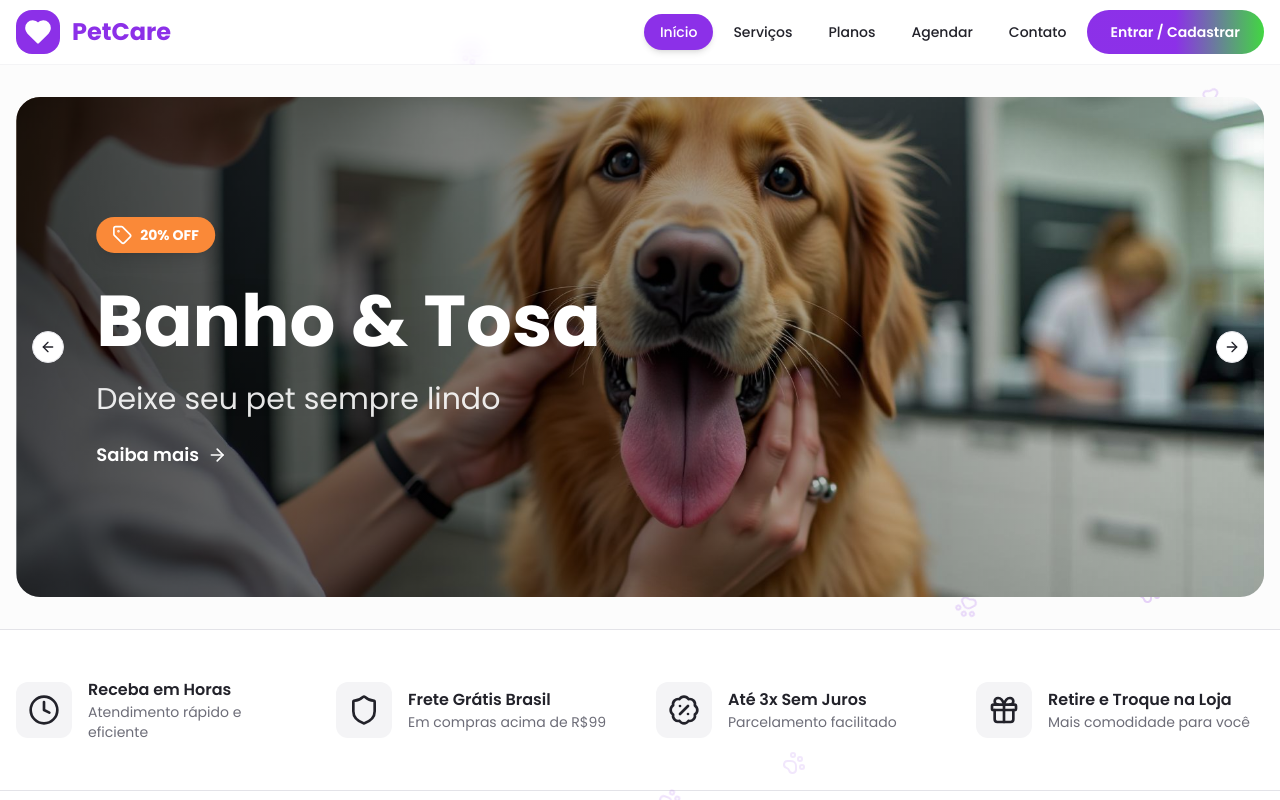
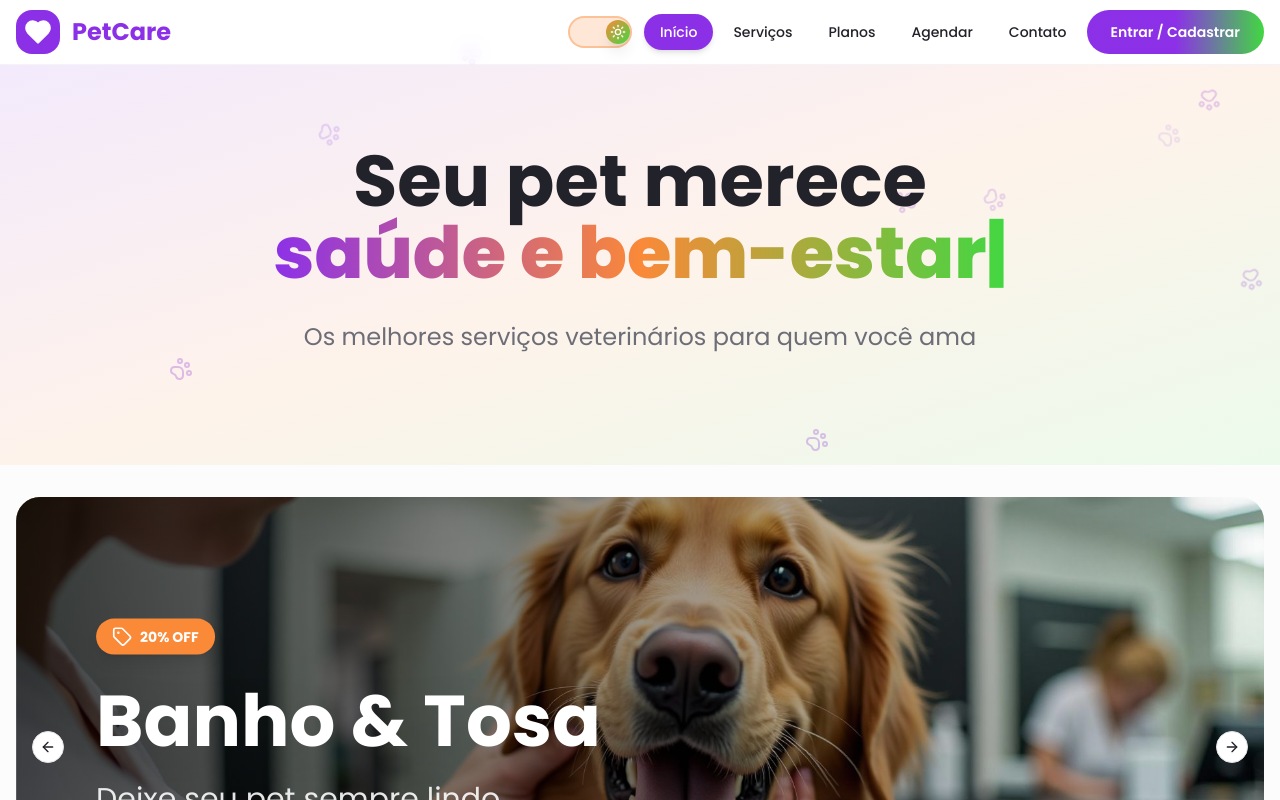
Before and after one commit to Meizolas/petcare10, a React (Vite) app: page / in a window 1280 px wide. Shown: the top 800 px of the page. Built offline with nearby package versions, Linux system fonts and the light colour scheme.

Commit message:
Add theme toggle and update preview

```diff
--- a/src/components/PetCareHeader.tsx
+++ b/src/components/PetCareHeader.tsx
@@ -5,6 +5,7 @@ import { useAuth } from '@/contexts/AuthContext';
 import { Button } from './ui/button';
 import { Avatar, AvatarImage, AvatarFallback } from './ui/avatar';
 import { supabase } from '@/integrations/supabase/client';
+import { ThemeToggle } from './ui/theme-toggle';
 
 export default function PetCareHeader() {
   const [isMenuOpen, setIsMenuOpen] = useState(false);
@@ -55,6 +56,7 @@ export default function PetCareHeader() {
           </Link>
 
           <nav className="hidden md:flex items-center space-x-1">
+            <ThemeToggle className="mr-2" />
             {navLinks.map((link) => (
               <Link
                 key={link.name}
--- /dev/null
+++ b/src/components/ui/theme-toggle.tsx
@@ -0,0 +1,75 @@
+"use client"
+
+import { useEffect, useState } from "react"
+import { Moon, Sun } from "lucide-react"
+import { cn } from "@/lib/utils"
+
+interface ThemeToggleProps {
+  className?: string
+}
+
+export function ThemeToggle({ className }: ThemeToggleProps) {
+  const [isDark, setIsDark] = useState(() => {
+    if (typeof window !== 'undefined') {
+      return document.documentElement.classList.contains('dark')
+    }
+    return false
+  })
+
+  useEffect(() => {
+    if (isDark) {
+      document.documentElement.classList.add('dark')
+      localStorage.setItem('theme', 'dark')
+    } else {
+      document.documentElement.classList.remove('dark')
+      localStorage.setItem('theme', 'light')
+    }
+  }, [isDark])
+
+  useEffect(() => {
+    const savedTheme = localStorage.getItem('theme')
+    if (savedTheme === 'dark') {
+      setIsDark(true)
+      document.documentElement.classList.add('dark')
+    }
+  }, [])
+
+  return (
+    <div
+      className={cn(
+        "flex w-16 h-8 p-1 rounded-full cursor-pointer transition-all duration-300 border-2",
+        isDark
+          ? "bg-primary/20 border-primary/40"
+          : "bg-secondary/20 border-secondary/40",
+        className
+      )}
+      onClick={() => setIsDark(!isDark)}
+      role="button"
+      tabIndex={0}
+      aria-label="Toggle theme"
+    >
+      <div className="flex justify-between items-center w-full relative">
+        <div
+          className={cn(
+            "flex justify-center items-center w-6 h-6 rounded-full transition-all duration-300 absolute",
+            isDark
+              ? "translate-x-0 bg-gradient-to-br from-primary to-primary-variant shadow-lg"
+              : "translate-x-8 bg-gradient-to-br from-secondary to-accent shadow-lg"
+          )}
+        >
+          {isDark ? (
+            <Moon
+              className="w-4 h-4 text-white"
+              strokeWidth={2}
+            />
+          ) : (
+            <Sun
+              className="w-4 h-4 text-white"
+              strokeWidth={2}
+            />
+          )}
+        </div>
+      </div>
+    </div>
+  )
+}
--- /dev/null
+++ b/src/components/ui/typewriter.tsx
@@ -0,0 +1,64 @@
+import { useEffect, useState } from "react"
+import { cn } from "@/lib/utils"
+
+interface TypewriterProps {
+  text: string[]
+  speed?: number
+  deleteSpeed?: number
+  waitTime?: number
+  className?: string
+  cursorChar?: string
+}
+
+export function Typewriter({
+  text,
+  speed = 100,
+  deleteSpeed = 50,
+  waitTime = 2000,
+  className,
+  cursorChar = "|"
+}: TypewriterProps) {
+  const [currentText, setCurrentText] = useState("")
+  const [currentIndex, setCurrentIndex] = useState(0)
+  const [isDeleting, setIsDeleting] = useState(false)
+  const [showCursor, setShowCursor] = useState(true)
+
+  useEffect(() => {
+    const cursorInterval = setInterval(() => {
+      setShowCursor((prev) => !prev)
+    }, 500)
+    return () => clearInterval(cursorInterval)
+  }, [])
+
+  useEffect(() => {
+    const currentWord = text[currentIndex]
+
+    const timeout = setTimeout(() => {
+      if (!isDeleting) {
+        if (currentText !== currentWord) {
+          setCurrentText(currentWord.slice(0, currentText.length + 1))
+        } else {
+          setTimeout(() => setIsDeleting(true), waitTime)
+        }
+      } else {
+        if (currentText === "") {
+          setIsDeleting(false)
+          setCurrentIndex((prev) => (prev + 1) % text.length)
+        } else {
+          setCurrentText(currentText.slice(0, -1))
+        }
+      }
+    }, isDeleting ? deleteSpeed : speed)
+
+    return () => clearTimeout(timeout)
+  }, [currentText, currentIndex, isDeleting, text, speed, deleteSpeed, waitTime])
+
+  return (
+    <span className={cn("inline-block", className)}>
+      {currentText}
+      <span className={cn("transition-opacity", showCursor ? "opacity-100" : "opacity-0")}>
+        {cursorChar}
+      </span>
+    </span>
+  )
+}
--- a/src/index.css
+++ b/src/index.css
@@ -82,43 +82,48 @@
   }
 
 .dark {
-  --background: 240 10% 8%;
-  --foreground: 0 0% 95%;
+  --background: 240 15% 10%;
+  --foreground: 0 0% 98%;
 
-  --card: 240 10% 12%;
-  --card-foreground: 0 0% 95%;
+  --card: 240 15% 12%;
+  --card-foreground: 0 0% 98%;
 
-  --popover: 240 10% 12%;
-  --popover-foreground: 0 0% 95%;
+  --popover: 240 15% 12%;
+  --popover-foreground: 0 0% 98%;
 
-  --primary: 270 80% 60%;
+  --primary: 270 80% 65%;
   --primary-foreground: 0 0% 100%;
-  --primary-glow: 270 100% 75%;
+  --primary-glow: 270 100% 80%;
+  --primary-variant: 280 75% 55%;
 
-  --secondary: 25 95% 65%;
+  --secondary: 25 95% 68%;
   --secondary-foreground: 0 0% 100%;
 
-  --accent: 120 65% 60%;
+  --accent: 120 65% 65%;
   --accent-foreground: 0 0% 100%;
 
-  --muted: 240 10% 15%;
-  --muted-foreground: 240 5% 60%;
+  --muted: 240 15% 18%;
+  --muted-foreground: 240 5% 70%;
 
-  --border: 240 10% 20%;
-  --input: 240 10% 20%;
-  --ring: 270 80% 60%;
+  --border: 240 15% 25%;
+  --input: 240 15% 25%;
+  --ring: 270 80% 65%;
 
-  --destructive: 0 84% 65%;
+  --destructive: 0 84% 68%;
   --destructive-foreground: 0 0% 100%;
 
-  --sidebar-background: 240 10% 10%;
-  --sidebar-foreground: 0 0% 95%;
-  --sidebar-primary: 270 80% 60%;
+  --pet-primary: 270 80% 65%;
+  --pet-secondary: 25 95% 68%;
+  --pet-accent: 120 65% 65%;
+
+  --sidebar-background: 240 15% 12%;
+  --sidebar-foreground: 0 0% 98%;
+  --sidebar-primary: 270 80% 65%;
   --sidebar-primary-foreground: 0 0% 100%;
-  --sidebar-accent: 240 10% 15%;
-  --sidebar-accent-foreground: 0 0% 95%;
-  --sidebar-border: 240 10% 20%;
-  --sidebar-ring: 270 80% 60%;
+  --sidebar-accent: 240 15% 18%;
+  --sidebar-accent-foreground: 0 0% 98%;
+  --sidebar-border: 240 15% 25%;
+  --sidebar-ring: 270 80% 65%;
 }
 
   * {
--- a/src/pages/PetCareHome.tsx
+++ b/src/pages/PetCareHome.tsx
@@ -4,6 +4,7 @@ import { Carousel, CarouselContent, CarouselItem, CarouselNext, CarouselPrevious
 import { Card } from "@/components/ui/card";
 import { useEffect, useState } from 'react';
 import Autoplay from "embla-carousel-autoplay";
+import { Typewriter } from "@/components/ui/typewriter";
 
 import heroGrooming from '@/assets/hero-grooming.jpg';
 import heroVet from '@/assets/hero-vet.jpg';
@@ -143,6 +144,34 @@ export default function PetCareHome() {
           </div>
         ))}
       </div>
+
+      {/* Typewriter Hero Section */}
+      <section className="relative py-20 bg-gradient-to-br from-primary/10 via-secondary/10 to-accent/10">
+        <div className="container mx-auto px-4">
+          <div className="max-w-5xl mx-auto text-center">
+            <h1 className="text-4xl md:text-6xl lg:text-7xl font-bold mb-8">
+              <span className="text-foreground">{"Seu pet merece "}</span>
+              <Typewriter
+                text={[
+                  "amor e cuidado",
+                  "saúde e bem-estar",
+                  "carinho profissional",
+                  "atenção especial",
+                  "momentos felizes",
+                ]}
+                speed={80}
+                className="bg-gradient-to-r from-primary via-secondary to-accent bg-clip-text text-transparent font-extrabold"
+                waitTime={2000}
+                deleteSpeed={50}
+                cursorChar="|"
+              />
+            </h1>
+            <p className="text-xl md:text-2xl text-muted-foreground mb-8">
+              Os melhores serviços veterinários para quem você ama
+            </p>
+          </div>
+        </div>
+      </section>
 
       {/* Hero Carousel Section */}
       <section className="relative py-8 bg-muted/30">
```
